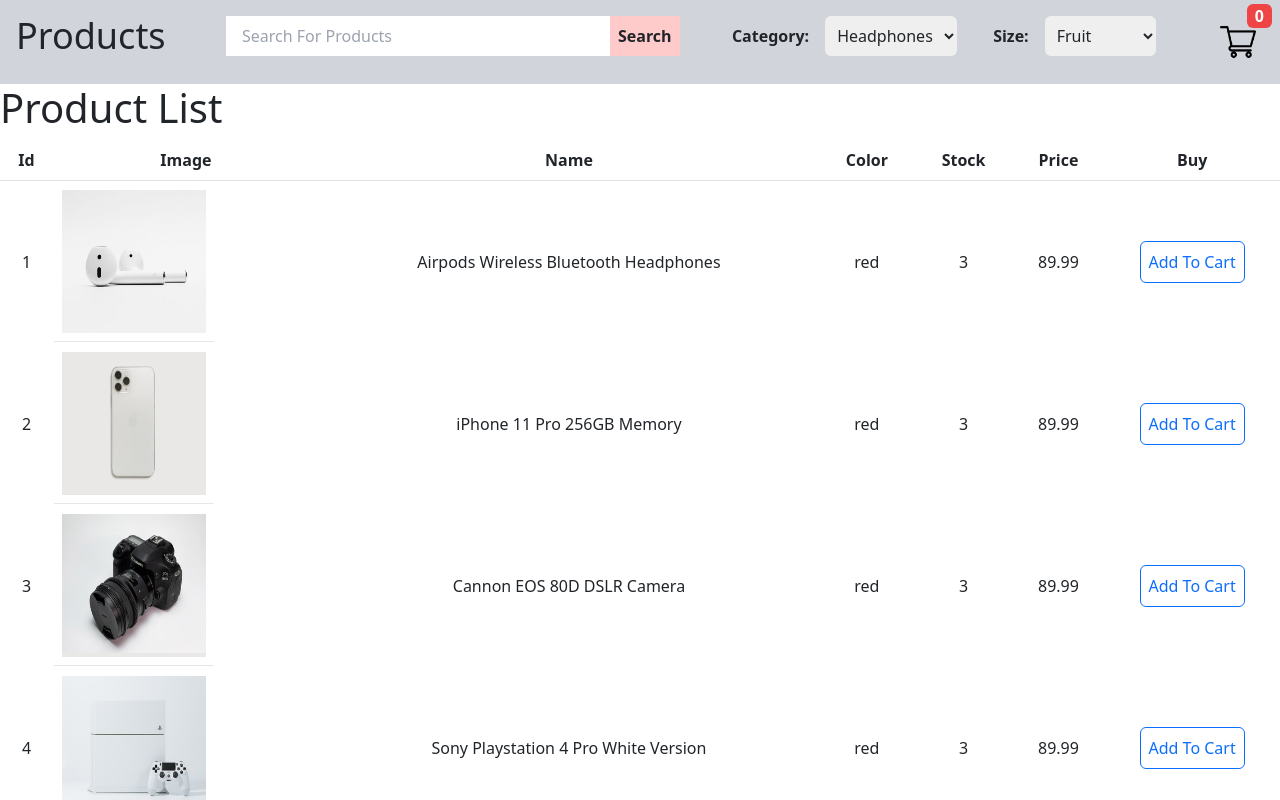
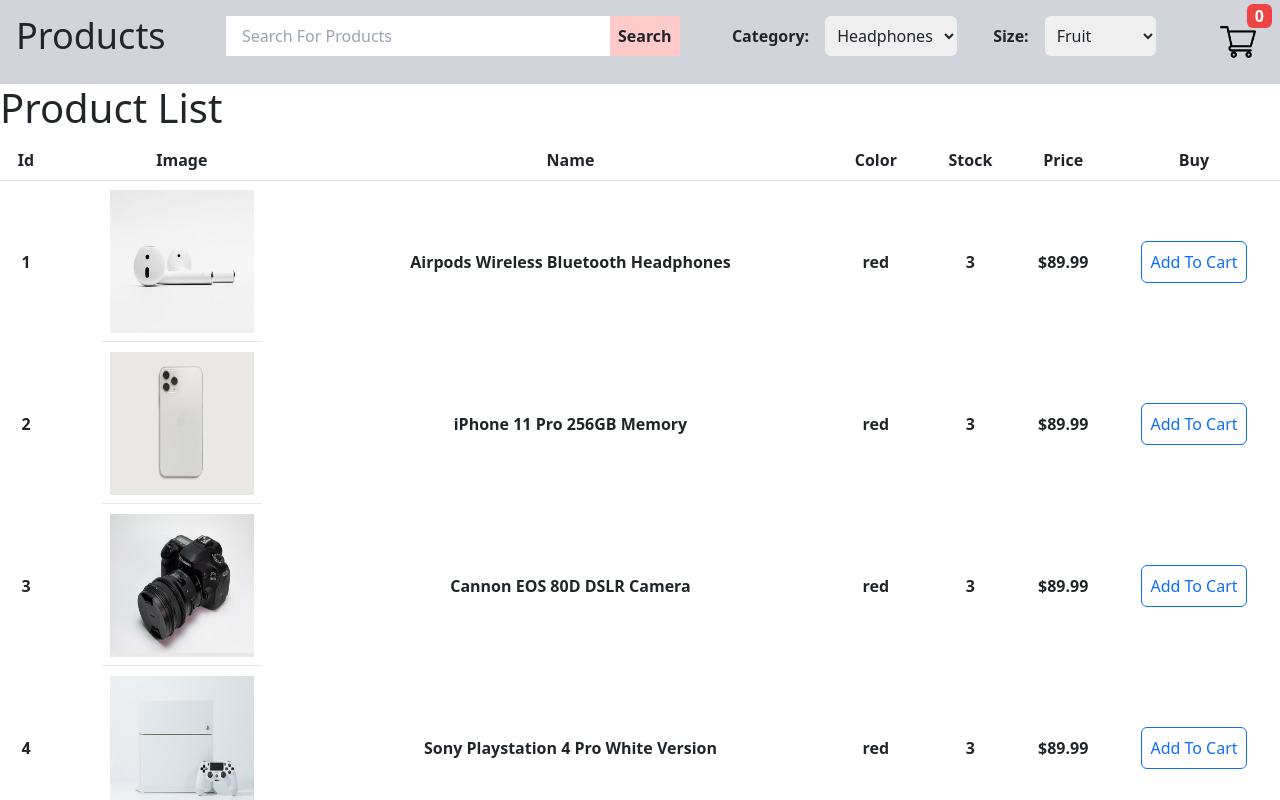
Before and after one commit to Dharmil4602/toothsi-project, a React (Create React App) app: page / in a window 1280 px wide. Shown: the top 800 px of the page. Built offline with nearby package versions, Linux system fonts and the light colour scheme.

Commit message:
Changed position of image

```diff
--- a/src/components/Body.js
+++ b/src/components/Body.js
@@ -26,15 +26,15 @@
 
         {/* Mapping Each Product */}
         {products.map((item, i) => (
-          <tr key={i} className="text-center">
+          <tr key={i} className="text-center font-bold">
             <td>{item.id}</td>
-            <td>
+            <td className="flex justify-center">
               <img className="h-40 w-40" src={item.image} alt="product" />
             </td>
             <td>{item.name}</td>
             <td>{item.color}</td>
             <td>{item.stock}</td>
-            <td>{item.price}</td>
+            <td>${item.price}</td>
             <td>
               <Button variant="outline-primary" onClick={props.handleClick}>Add To Cart</Button>{" "}
             </td>
```
